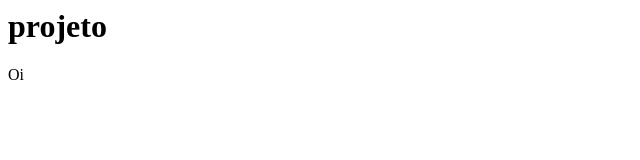
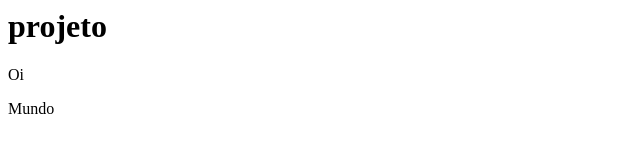
Before and after one commit to matancredi/curso-git, a plain HTML site: page index.html in a window 1280 px wide. Shown: the full height of the page, 0-640 px from the left. Drawn offline with Linux system fonts and the light colour scheme.

Commit message:
novo paragrafo inserido

```diff
--- a/index.html
+++ b/index.html
@@ -4,5 +4,6 @@
 <body>
 <h1>projeto</h1>
 <p>Oi</p>
+<p>Mundo</p>
 </body>
 </html>
```
